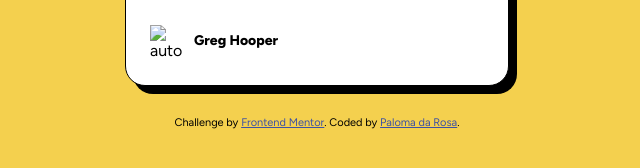
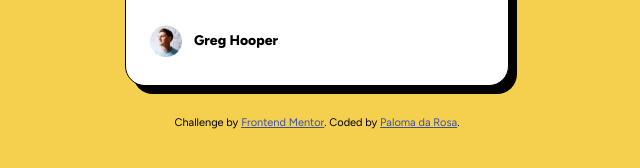
Before and after one commit to PalomaRosa/blog-preview-card, a plain HTML site: page index.html in a window 1280 px wide. Shown: the part 554-722 px from the top of the page, 323-963 px from the left. Drawn offline with Linux system fonts and the light colour scheme; the site is published under a folder, as on GitHub Pages, so addresses that start at the root find nothing.

Commit message:
Atualizando arquivo html

```diff
--- a/index.html
+++ b/index.html
@@ -44,7 +44,7 @@
       </div>
 
       <div class="blog__author">
-        <img src="/assets/images/image-avatar.webp" alt="autor">
+        <img src="assets/images/image-avatar.webp" alt="autor">
         <h3>Greg Hooper</h3>
       </div>
     </div>
```
Also changed, not shown: 1 other file.
